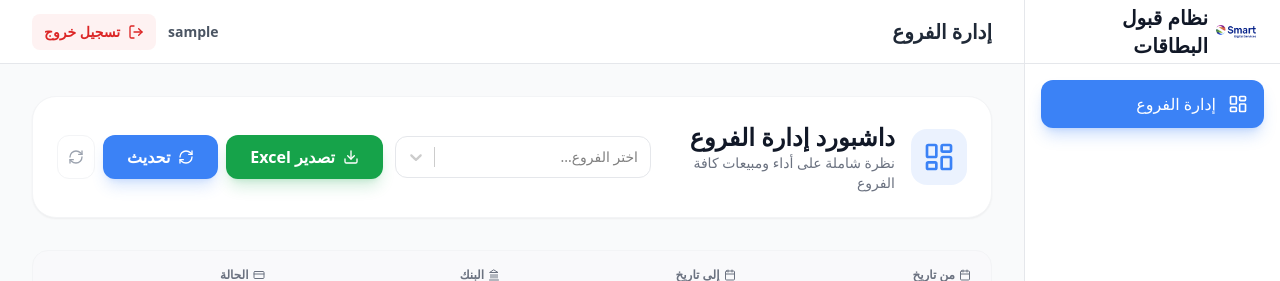
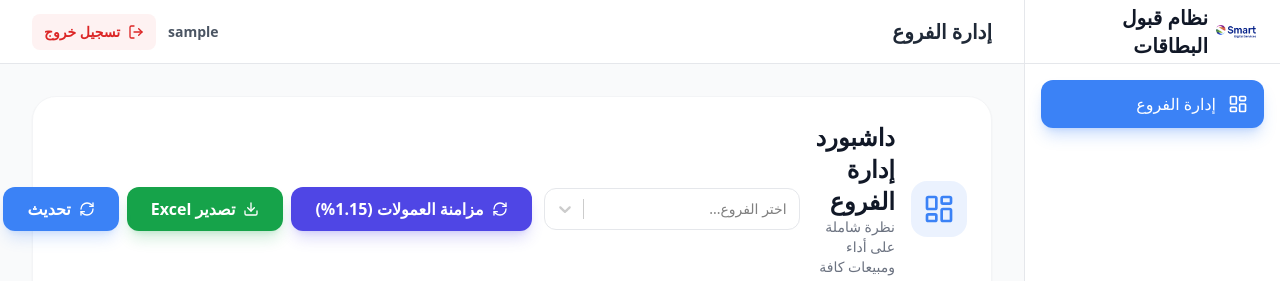
Before and after one commit to mkamel30/Smart-Card-Acceptance, a React (Vite) app in the folder frontend/: page /branch-dashboard in a window 1280 px wide. Shown: the top 281 px of the page. Built offline with nearby package versions, Linux system fonts and the light colour scheme; no server answers; sample sign-in values are in the browser's storage.

Commit message:
fix: change sync-fees route to GET and add UI button for easier access

```diff
--- a/frontend/src/pages/BranchDashboard.tsx
+++ b/frontend/src/pages/BranchDashboard.tsx
@@ -240,6 +240,27 @@ export default function BranchDashboard() {
                         </div>
                     )}
                     <div className="flex gap-2">
+                        {isAdmin && (
+                            <button
+                                onClick={async () => {
+                                    if (confirm('هل أنت متأكد من بدء عملية تصحيح العمولات القديمة (1.15%)؟ سيتم عمل نسخة احتياطية أولاً.')) {
+                                        try {
+                                            const res = await api.get('/settlements/sync/fees', {
+                                                headers: { 'x-admin-password': 'TITI' } // Current backend expects this or TITI
+                                            });
+                                            alert(res.data.message);
+                                            loadData();
+                                        } catch (err) {
+                                            alert('فشل تشغيل عملية المزامنة');
+                                        }
+                                    }
+                                }}
+                                className="flex-1 sm:flex-none bg-indigo-600 text-white px-6 py-2.5 rounded-xl font-bold flex items-center justify-center gap-2 hover:bg-indigo-700 transition-all shadow-lg shadow-indigo-600/20 whitespace-nowrap"
+                            >
+                                <RefreshCw className="w-4 h-4" />
+                                مزامنة العمولات (1.15%)
+                            </button>
+                        )}
                         <button
                             onClick={handleExport}
                             className="flex-1 sm:flex-none bg-green-600 text-white px-6 py-2.5 rounded-xl font-bold flex items-center justify-center gap-2 hover:bg-green-700 transition-all shadow-lg shadow-green-600/20 whitespace-nowrap"
```
Also changed, not shown: 2 other files (tests, documents, lock files or other folders).
